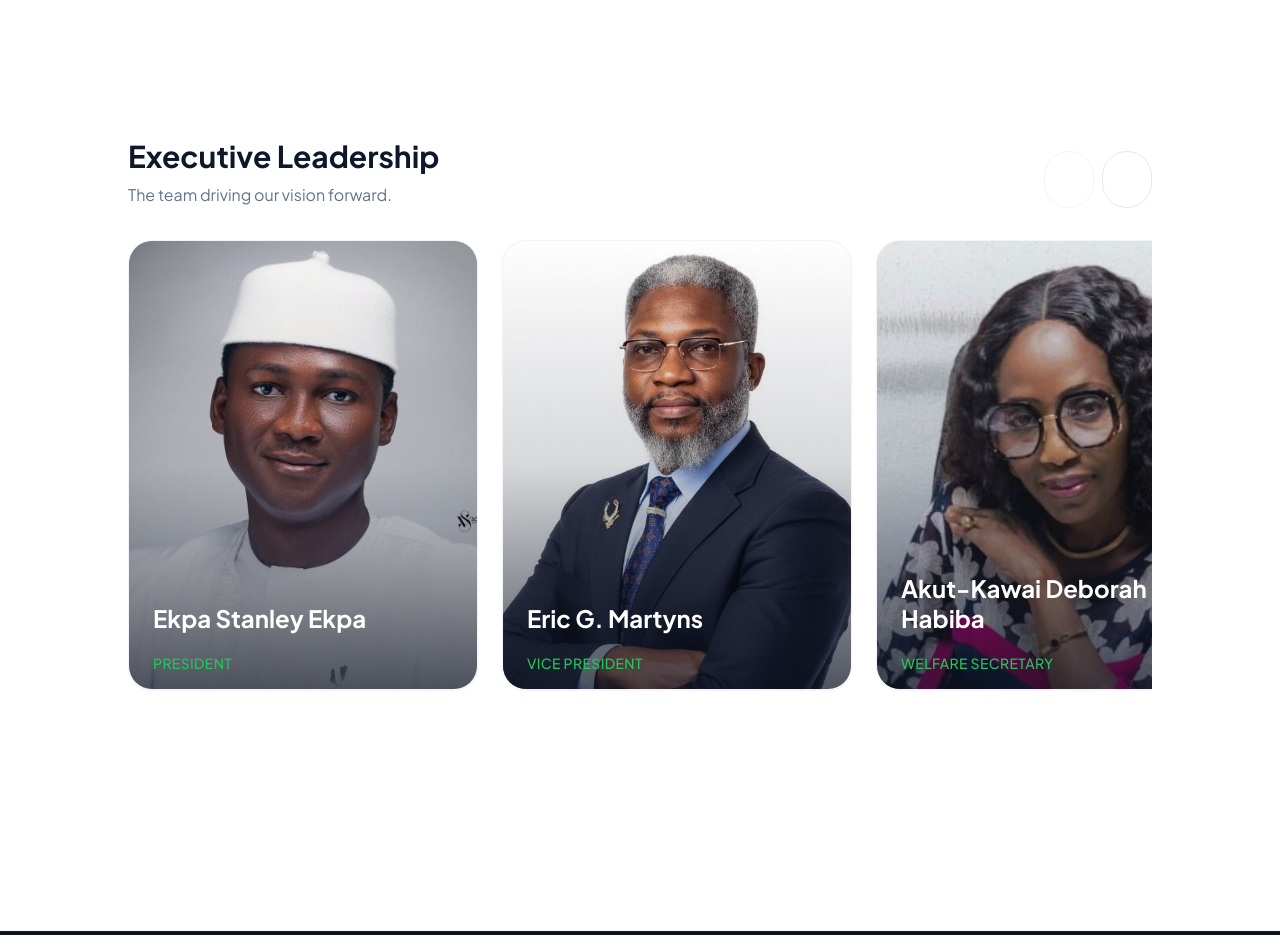
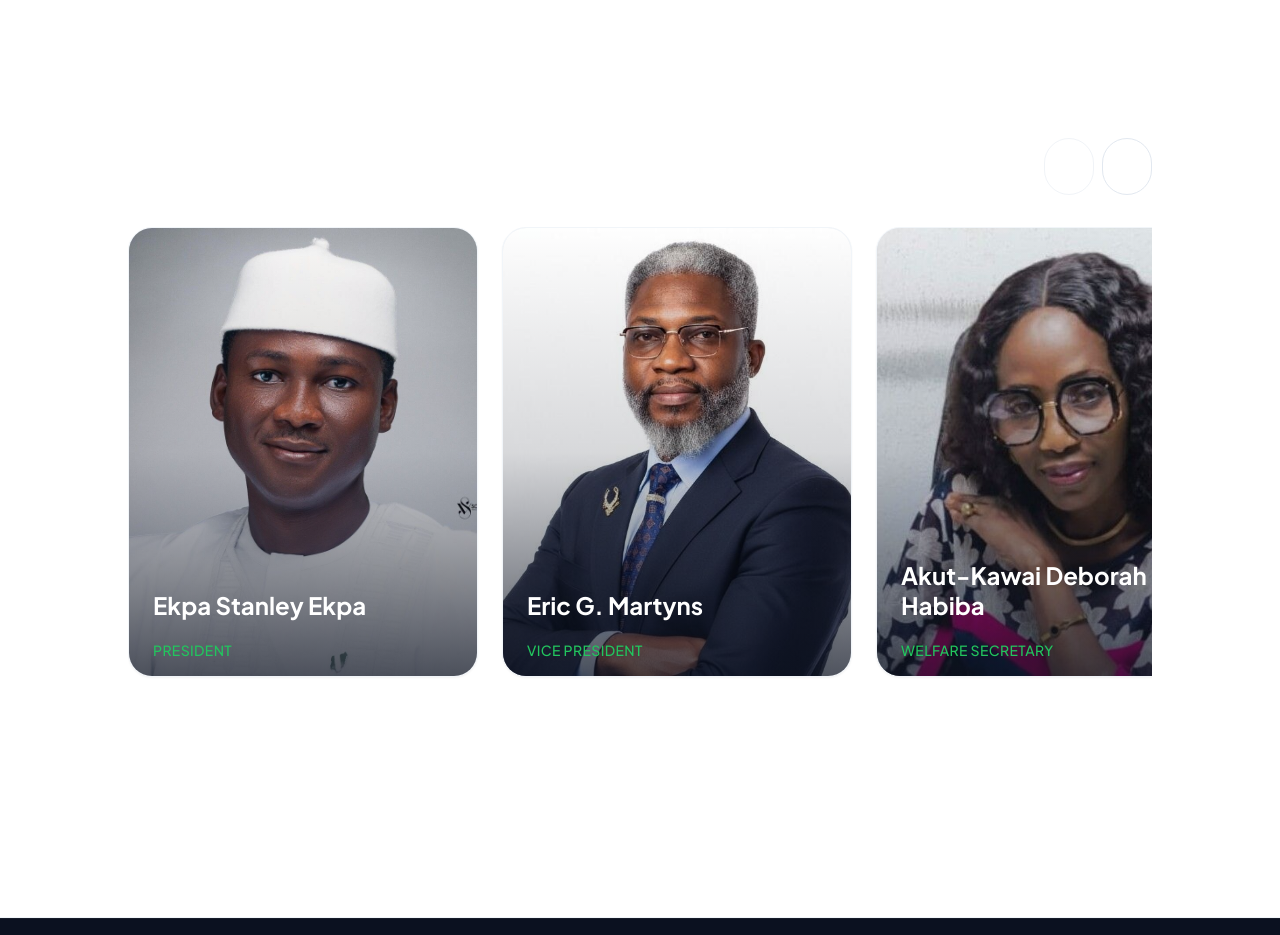
Before and after one commit to KusuConsult-NG/NIPA-Portal, a Next.js app: page /about in a window 1280 px wide. Shown: the part 1760-2695 px from the top of the page. Built offline with nearby package versions, Linux system fonts and the light colour scheme; no server answers.

Commit message:
fix: resolve leadership slider visibility and remove duplicate header

```diff
--- a/components/about/LeadershipSlider.tsx
+++ b/components/about/LeadershipSlider.tsx
@@ -1,6 +1,6 @@
 'use client';
 
-import { useState, useRef, useEffect } from 'react';
+import { useState, useRef } from 'react';
 
 interface Leader {
     name: string;
@@ -22,10 +22,6 @@
     const scrollToValues = (index: number) => {
         if (!scrollContainerRef.current) return;
         const container = scrollContainerRef.current;
-        const width = container.offsetWidth;
-        // Assuming 1 card visible on mobile, maybe 2 or 3 on larger.
-        // For simplicity, let's scroll based on child width.
-        // Actually, let's just center the target.
         const card = container.children[index] as HTMLElement;
         if (card) {
             container.scrollTo({
@@ -36,24 +32,9 @@
         setActiveIndex(index);
     };
 
-    const handleScroll = () => {
-        if (!scrollContainerRef.current) return;
-        const container = scrollContainerRef.current;
-        const scrollLeft = container.scrollLeft;
-        const width = container.offsetWidth;
-        // Simple approximation
-        const index = Math.round(scrollLeft / (width / (window.innerWidth >= 1024 ? 3 : window.innerWidth >= 768 ? 2 : 1)));
-        // This math is tricky with responsive columns.
-        // Let's rely on manual clicks for "active" state or just simple scroll tracking.
-    };
-
     return (
         <div className="relative w-full max-w-7xl mx-auto px-4 sm:px-6 lg:px-8 py-12">
-            <div className="flex justify-between items-end mb-8">
-                <div>
-                    <h2 className="text-3xl font-bold text-slate-900">Executive Leadership</h2>
-                    <p className="text-slate-500 mt-2">The team driving our vision forward.</p>
-                </div>
+            <div className="flex justify-end items-center mb-8">
                 <div className="flex gap-2">
                     <button
                         onClick={() => scrollToValues(Math.max(0, activeIndex - 1))}
```
